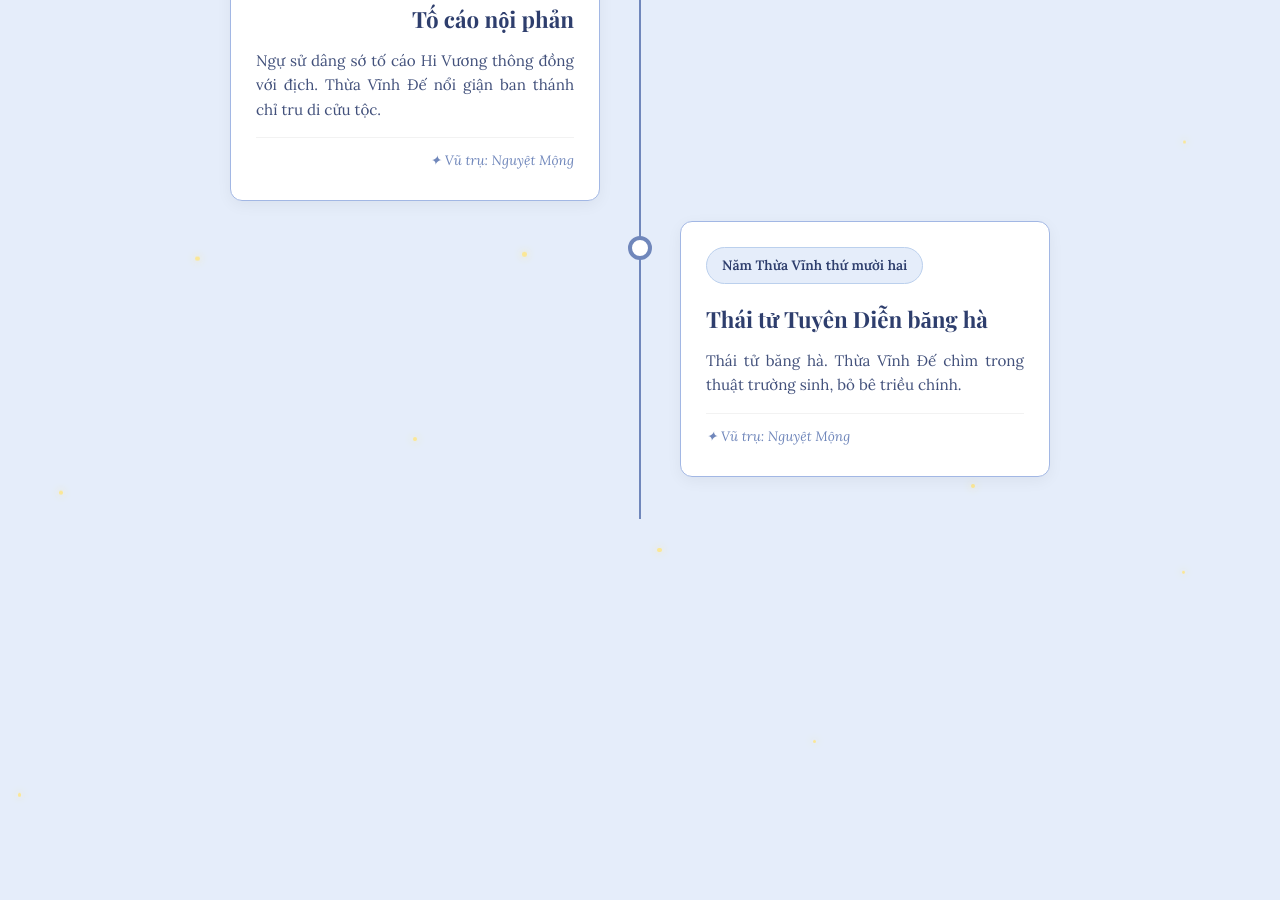
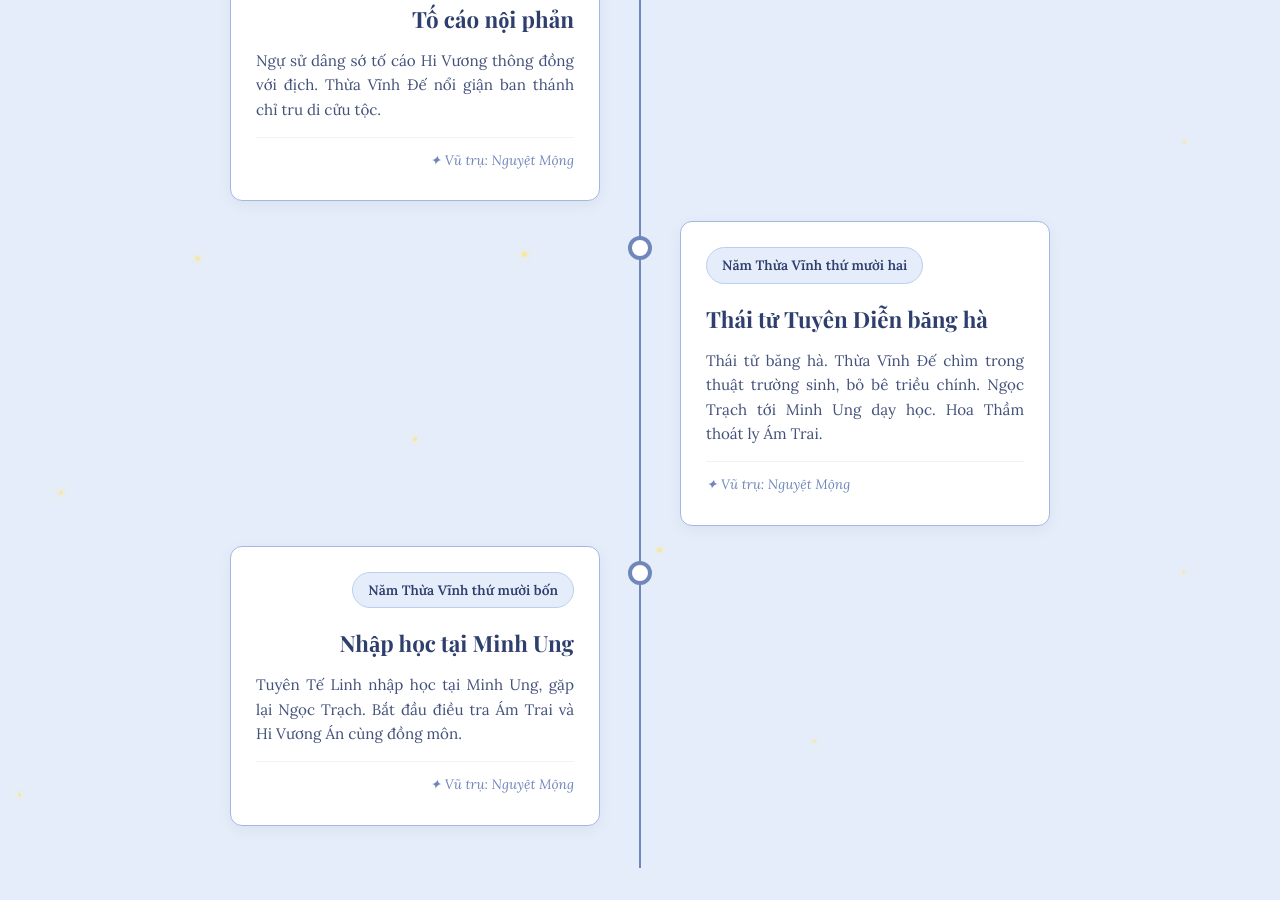
Before and after one commit to nghienduong14-lab/nghienduongcorner, a Jekyll site: the page built from timeline.html, in a window 1280 px wide and 900 px high, scrolled down 1144 px. Built offline with Jekyll 4.4.1, drawn with Linux system fonts in a browser that asks for light colours; some web fonts are replaced; before the commit the page ends 1695 px from its top, so only the background shows below that.

Commit message:
Update timeline.yml

```diff
--- a/_data/timeline.yml
+++ b/_data/timeline.yml
@@ -20,4 +20,10 @@
   character: Tuyên Tế Linh
   au: "Nguyệt Mộng"
   title: "Thái tử Tuyên Diễn băng hà"
-  description: "Thái tử băng hà. Thừa Vĩnh Đế chìm trong thuật trường sinh, bỏ bê triều chính."
+  description: "Thái tử băng hà. Thừa Vĩnh Đế chìm trong thuật trường sinh, bỏ bê triều chính. Ngọc Trạch tới Minh Ung dạy học. Hoa Thầm thoát ly Ám Trai."
+
+- year: "Năm Thừa Vĩnh thứ mười bốn"
+  character: Tuyên Tế Linh
+  au: "Nguyệt Mộng"
+  title: "Nhập học tại Minh Ung"
+  description: "Tuyên Tế Linh nhập học tại Minh Ung, gặp lại Ngọc Trạch. Bắt đầu điều tra Ám Trai và Hi Vương Án cùng đồng môn."
```
